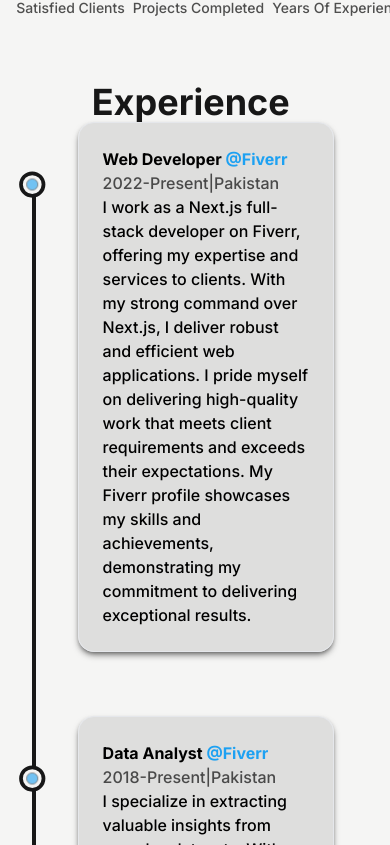
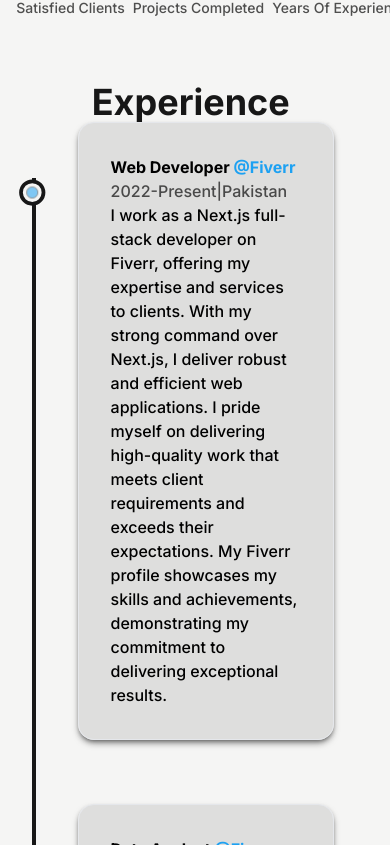
Before and after one commit to mawaisahmad/my-cv, a Next.js app: page /about in a window 390 px wide. Shown: the part 1419-2264 px from the top of the page. Built offline with nearby package versions, Linux system fonts and the light colour scheme.

Commit message:
Update Experience.tsx

```diff
--- a/src/app/components/Experience.tsx
+++ b/src/app/components/Experience.tsx
@@ -31,7 +31,7 @@ return (
   <main className='flex w-full flex-col items-center justify-center'>
   <div className="grid w-11/12 grid-cols-8 gap-16">
     <div className="col-span-6 lg:col-span-5 flex flex-col items-start justify-around gap-2  md:order-2">
-<li ref={ref} className='mb-16 font-medium text-left dark:text-light rounded-2xl border border-solid dark:border-dark  bg-dark/10 dark:bg-light/20 p-6 shadow-md shadow-dark/50'>
+<li ref={ref} className='mb-16 lg:p-8 font-medium text-left dark:text-light rounded-2xl border border-solid dark:border-dark  bg-dark/10 dark:bg-light/20 p-6 shadow-md shadow-dark/50'>
 <LiIcon reference={ref} />
 <div>
 <h3 className='capitalize font-bold text-2x1'>
```
